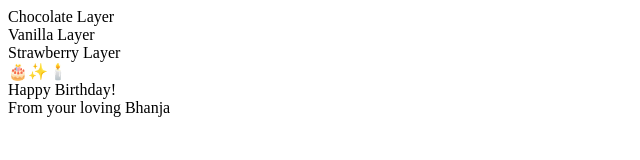
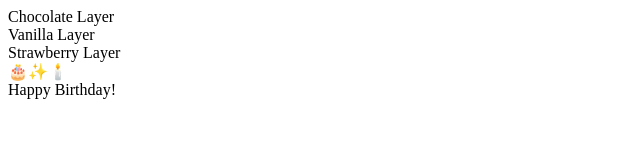
Before and after one commit to gupta4455vanita-sudo/Happy-birthday-, a plain HTML site: page index.html in a window 1280 px wide. Shown: the whole page, without its empty margins (0-640 px from the left). Drawn offline with Linux system fonts and the light colour scheme.

Commit message:
Updated index.html to remove the bhanja-tag div and keep only the cake layers and happy birthday message.

```diff
--- a/index.html
+++ b/index.html
@@ -10,5 +10,4 @@
     </div>
 
     <div class="cake-name">Happy Birthday!</div>
-    <div class="bhanja-tag">From your loving Bhanja</div>
 </div>
```
